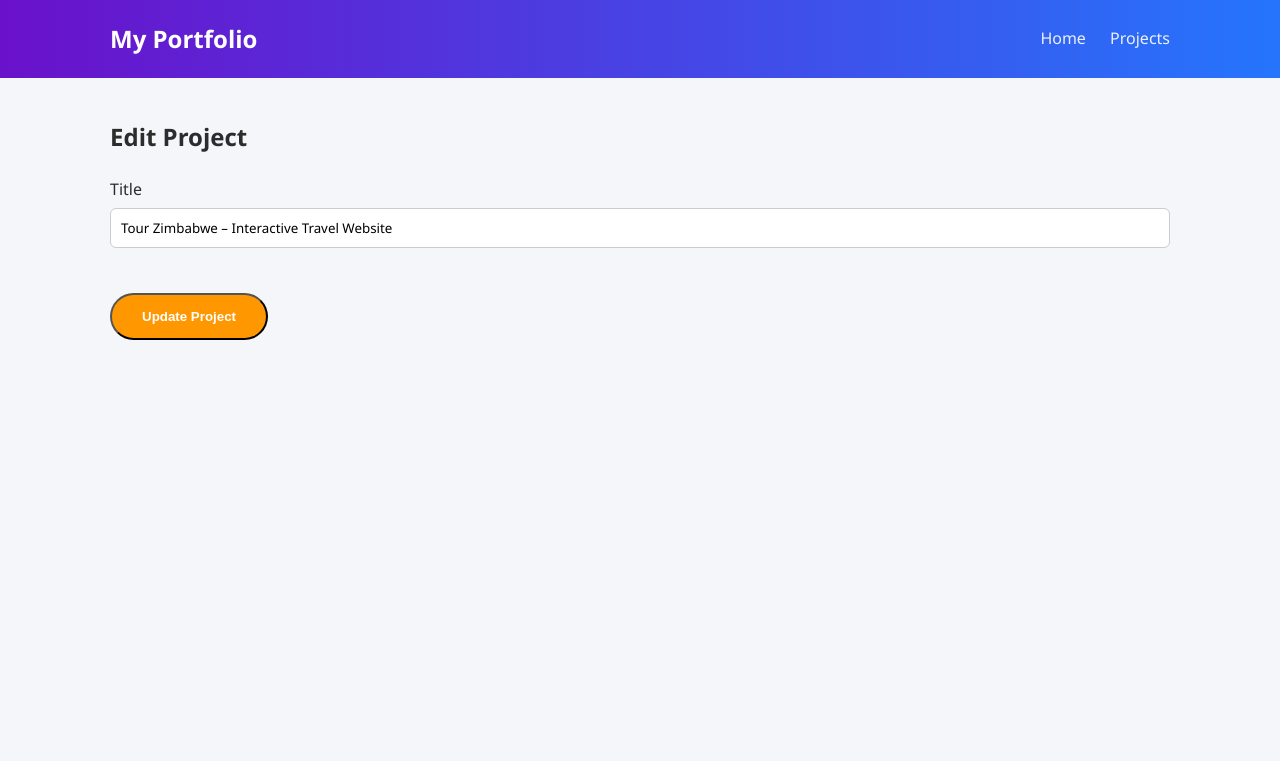
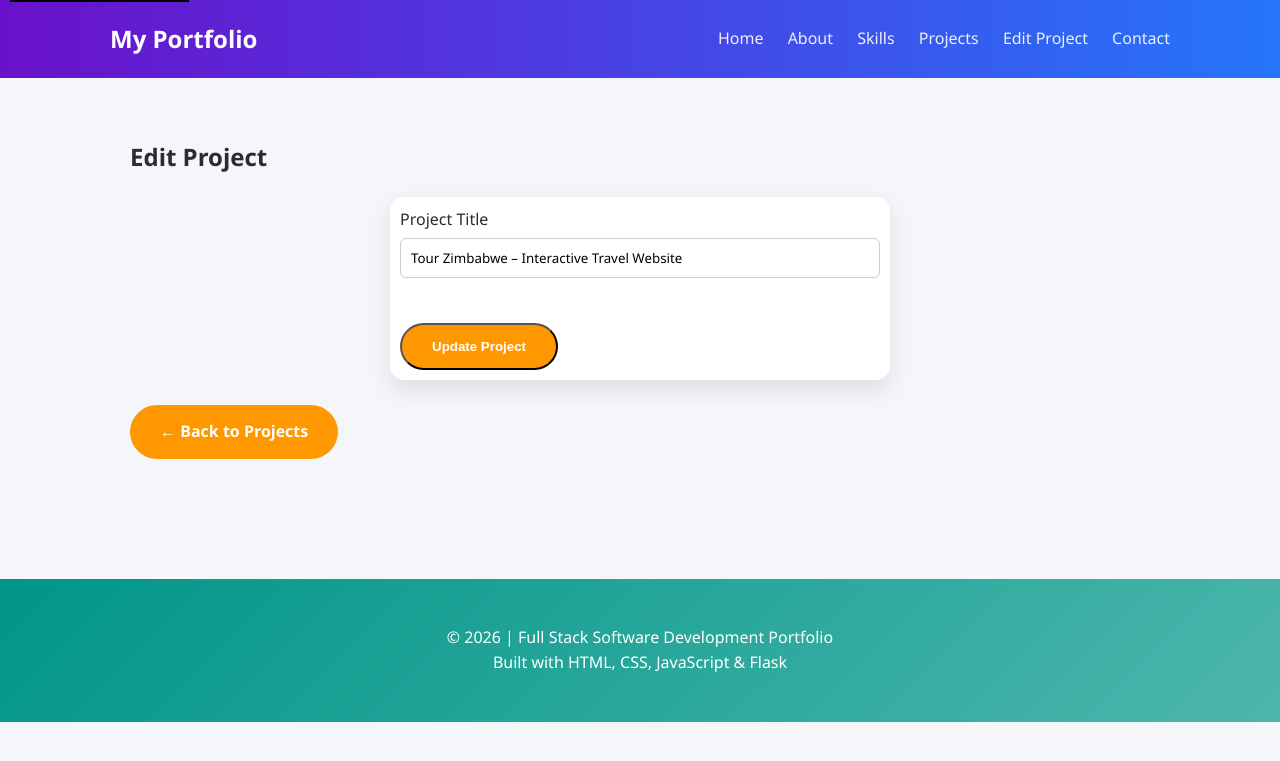
Before and after one commit to HlengiweNcube/flask-web-app, a Flask app: page /edit_project/1 in a window 1280 px wide. Shown: the top 761 px of the page. Run offline with Flask 3, Linux system fonts and the light colour scheme.

Commit message:
correcting edit_project.html to align with base.html

```diff
--- a/templates/edit_project.html
+++ b/templates/edit_project.html
@@ -1,56 +1,41 @@
-<!DOCTYPE html>
-<html lang="en">
+{% extends "base.html" %}
 
-<head>
-    <meta charset="UTF-8">
-    <title>Edit Project</title>
-    <link rel="stylesheet" href="{{ url_for('static', filename='css/style.css') }}">
-</head>
+{% block title %}Edit Project{% endblock %}
 
-<body>
+{% block content %}
 
-    <!-- NAVIGATION -->
-    <header class="navbar">
-        <div class="container nav-flex">
-            <h1 class="logo">My Portfolio</h1>
+<section class="container">
 
-            <nav>
-                <a href="{{ url_for('home') }}">Home</a>
-                <a href="{{ url_for('projects_page') }}">Projects</a>
-            </nav>
-        </div>
-    </header>
+    <h2>Edit Project</h2>
 
-    <!-- MAIN -->
-    <main class="container">
+    <!-- FORM CARD -->
+    <div class="contact-card">
 
-        <h2>Edit Project</h2>
-
-        <!-- FLASH MESSAGES -->
-        {% with messages = get_flashed_messages() %}
-        {% if messages %}
-        <ul class="flash-container">
-            {% for msg in messages %}
-            <li>{{ msg }}</li>
-            {% endfor %}
-        </ul>
-        {% endif %}
-        {% endwith %}
-
-        <!-- FORM -->
         <form method="POST">
 
+            <!-- TITLE -->
             <div class="form-group">
-                <label>Title</label>
-                <input type="text" name="title" value="{{ project.title }}" required>
+                <label for="title">Project Title</label>
+                <input
+                    type="text"
+                    id="title"
+                    name="title"
+                    value="{{ project.title }}"
+                    required>
             </div>
 
+            <!-- SUBMIT BUTTON -->
             <button type="submit" class="btn">Update Project</button>
 
         </form>
 
-    </main>
+    </div>
 
-</body>
+    <!-- BACK LINK -->
+    <div class="back-link">
+        <a href="{{ url_for('projects_page') }}" class="btn">← Back to Projects</a>
+    </div>
 
-</html>
+</section>
+
+{% endblock %}
```
